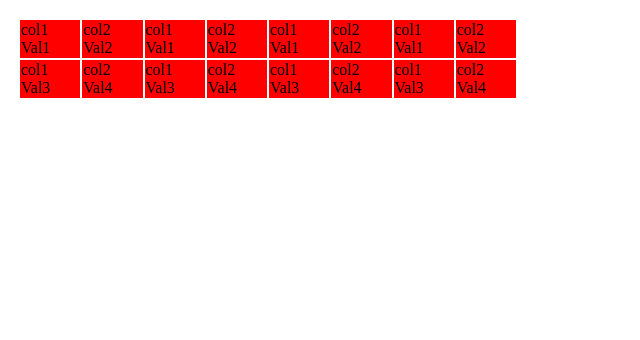
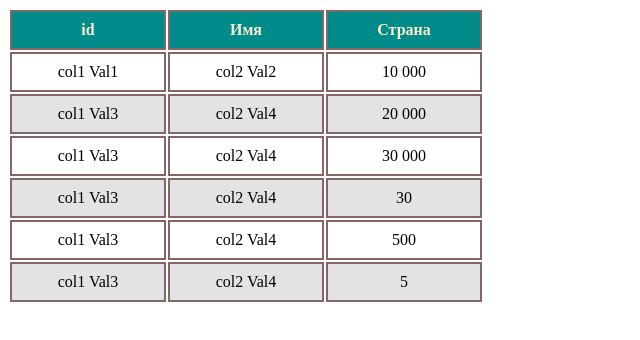
Before and after one commit to madridMMadrid/customSelect, a plain HTML site: page index.html in a window 1280 px wide. Shown: the whole page, without its empty margins (0-640 px from the left). Drawn offline with Linux system fonts and the light colour scheme.

Commit message:
сортировка колонок

```diff
--- a/index.html
+++ b/index.html
@@ -36,12 +36,7 @@
             margin-bottom: 6px;
         }
 
-        #wlw {
-            width: 500px;
-            height: 500px;
-            overflow: scroll;
-            padding: 10px;
-        }
+
 
         #selectFrame {
             width: 0;
@@ -56,8 +51,46 @@
             filter: alpha(opacity=40);
             opacity: .4;
         }
-        td {
-            background: red;
+
+        .table_sort table {
+            border-collapse: collapse;
+        }
+
+        .table_sort th {
+            color: #ffebcd;
+            background: #008b8b;
+            cursor: pointer;
+        }
+
+        .table_sort td,
+        .table_sort th {
+            width: 150px;
+            height: 40px;
+            text-align: center;
+            border: 2px solid #846868;
+        }
+
+        .table_sort tbody tr:nth-child(even) {
+            background: #e3e3e3;
+        }
+
+        th.sorted[data-order="1"],
+        th.sorted[data-order="-1"] {
+            position: relative;
+        }
+
+        th.sorted[data-order="1"]::after,
+        th.sorted[data-order="-1"]::after {
+            right: 8px;
+            position: absolute;
+        }
+
+        th.sorted[data-order="-1"]::after {
+            content: "▼"
+        }
+
+        th.sorted[data-order="1"]::after {
+            content: "▲"
         }
     </style>
 
@@ -77,43 +110,70 @@
         <div class="item" id="7">8f14e</div>
         <div class="item" id="8">c9f0f</div>
         <div class="item" id="9">45c48</div> -->
-        <table name="mytab" id="mytab1">
+        <table class="table_sort" name="mytab" id="mytab1">
+            <thead>
+                <tr>
+                    <th>id</th>
+                    <th>Имя</th>
+                    <th>Страна</th>
+                </tr>
+            </thead>
+            <tbody>
                 <tr>
                     <td>col1 Val1</td>
                     <td>col2 Val2</td>
-                <td>col1 Val1</td>
-                <td>col2 Val2</td>
-                <td>col1 Val1</td>
-                <td>col2 Val2</td>
-                <td>col1 Val1</td>
-                <td>col2 Val2</td>
+                    <td>10 000</td>
                 </tr>
                 <tr>
                     <td>col1 Val3</td>
                     <td>col2 Val4</td>
+                    <td>20 000</td>
+                </tr>
+                <tr>
                     <td>col1 Val3</td>
                     <td>col2 Val4</td>
+                    <td>30 000</td>
+                </tr>
+                <tr>
                     <td>col1 Val3</td>
                     <td>col2 Val4</td>
+                    <td>30</td>
+                </tr>
+                <tr>
                     <td>col1 Val3</td>
                     <td>col2 Val4</td>
+                    <td>500</td>
                 </tr>
+                <tr>
+                    <td>col1 Val3</td>
+                    <td>col2 Val4</td>
+                    <td>5</td>
+                </tr>
+            </tbody>
+
         </table>
     </div>
     <script>
+        const getSort = ({ target }) => {
+            console.log('target', target.dataset)
+            const order = (target.dataset.order = -(target.dataset.order || -1));
+            const index = [...target.parentNode.cells].indexOf(target);
+            const collator = new Intl.Collator(['en', 'ru'], { numeric: true });
+            const comparator = (index, order) => (a, b) => order * collator.compare(
+                a.children[index].innerHTML.replace(/\s/g, ''),
+                b.children[index].innerHTML.replace(/\s/g, '')
+            );
+            for (const tBody of target.closest('table').tBodies)
+                tBody.append(...[...tBody.rows].sort(comparator(index, order)));
+
+            for (const cell of target.parentNode.cells)
+                cell.classList.toggle('sorted', cell === target);
+        };
+        document.querySelectorAll('.table_sort thead').forEach(tableTH => tableTH.addEventListener('click', () => getSort(event)));
         let msdown = false,
             msx = 0,
             msy = 0;
         var selectedItems = new Array();
-        // function disableSelection(target) {
-        //     if (typeof target.onselectstart != "undefined") //IE route
-        //         target.onselectstart = function () { return false }
-        //     else if (typeof target.style.MozUserSelect != "undefined") //Firefox route
-        //         target.style.MozUserSelect = "none"
-        //     else //All other route (ie: Opera)
-        //         target.onmousedown = function () { return false }
-        //     target.style.cursor = "default"
-        // }
         function coords(e) {
             var posx = 0;
             var posy = 0;
@@ -130,7 +190,6 @@
             return new Array(posx, posy);
         }
         document.onmousedown = function (e) {
-            // if (!e) var e = window.event;
             msdown = true;
             var mousexy = coords(e);
             msx = mousexy[0];
@@ -138,7 +197,6 @@
             return false;
         }
         document.onmousemove = function (e) {
-            // console.log('onmousedown');
             var x1 = 0;
             var x2 = 0;
             var y1 = 0;
@@ -148,8 +206,6 @@
             y1 = msy;
             x2 = mousexy[0];
             y2 = mousexy[1];
-            // if (x1 == x2) { return; }
-            // if (y1 == y2) { return; }
             if (x1 > x2) {
                 x1 = x1 + x2;
                 x2 = x1 - x2;
@@ -168,15 +224,12 @@
             sframe.style.visibility = msdown ? 'visible' : 'hidden';
         }
         document.onmouseup = function (e) {
-            // if (!e) var e = window.event;
             msdown = false;
             var mousexy = coords(e);
             doSelection(msx, msy, mousexy[0], mousexy[1]);
             document.getElementById('selectFrame').style.visibility = msdown ? 'visible' : 'hidden';
         }
         function doSelection(x1, y1, x2, y2) {
-            // if (x1 == x2) { return; }
-            // if (y1 == y2) { return; }
             if (x1 > x2) {
                 x1 = x1 + x2;
                 x2 = x1 - x2;
@@ -187,34 +240,19 @@
                 y2 = y1 - y2;
                 y1 = y1 - y2;
             }
-            var table = document.getElementById("mytab1");
+            var table = document.getElementById("mytab1").tBodies[0];
+            console.log(table)
             for (var i = 0, row; row = table.rows[i]; i++) {
                 for (var j = 0, col; col = row.cells[j]; j++) {
                     let bounding = row.cells[j].getBoundingClientRect()
                     if (x2 >= bounding.left && x1 <= bounding.right && y2 >= bounding.bottom && y1 <= bounding.top) {
-                        // console.log(row.cells[j].innerHTML)
                         row.cells[j].style.backgroundColor = 'ccc'
                     } else {
-                        row.cells[j].style.backgroundColor = 'red'
+                        row.cells[j].style.backgroundColor = ''
                     }
                 }
             }
         }
-        // function init() {
-        //     var wlw = document.getElementById('wlw');
-        //     for (var childItem in wlw.childNodes) {
-        //         var item = wlw.childNodes[childItem];
-        //         if (item.nodeType == 1 && item.id != 'selectFrame') {
-        //             item.onclick = function (e) {
-        //                 if (!e) var e = window.event;
-        //                 if (e.ctrlKey) {
-        //                     selectedItems.push(this.id);
-        //                     this.className = 'itemSelected';
-        //                 }
-        //             }
-        //         }
-        //     }
-        // }
 
     </script>
 </body>
```
Lines whose indentation alone changed are shown as unchanged.
